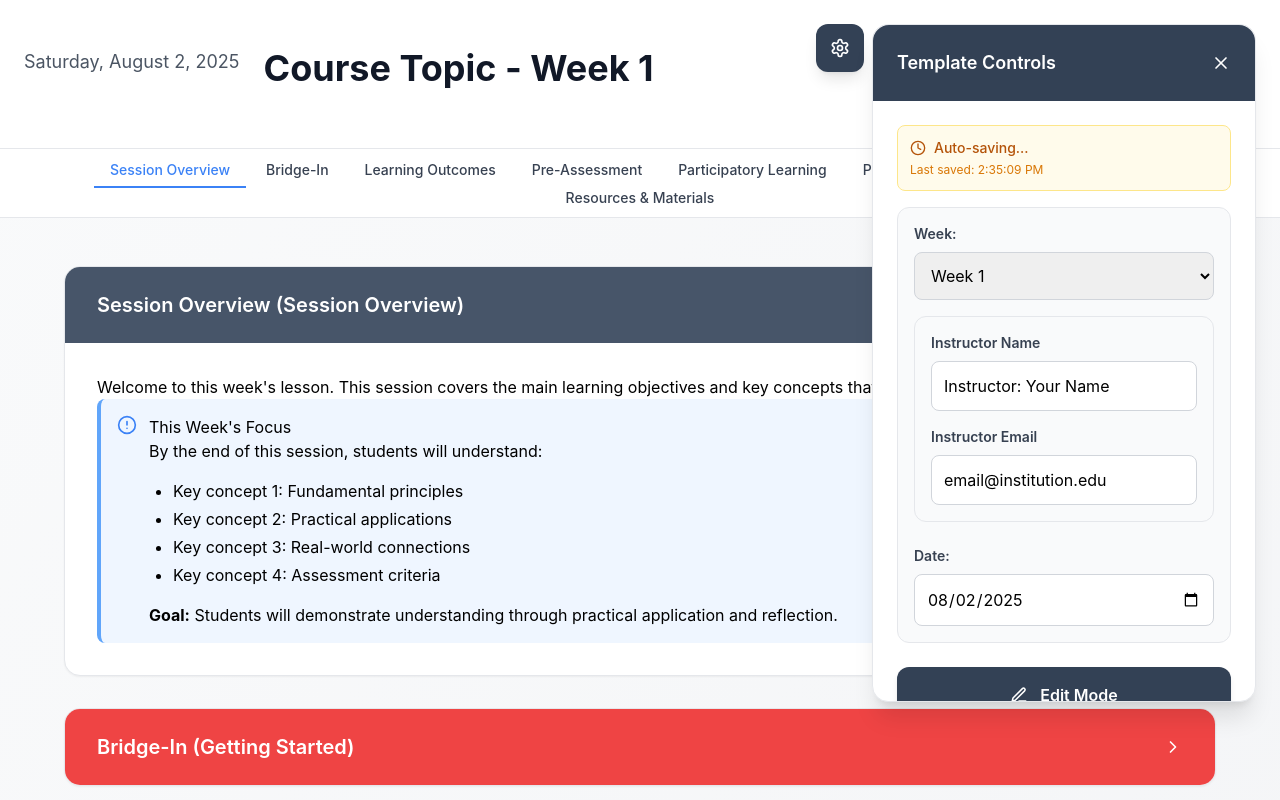
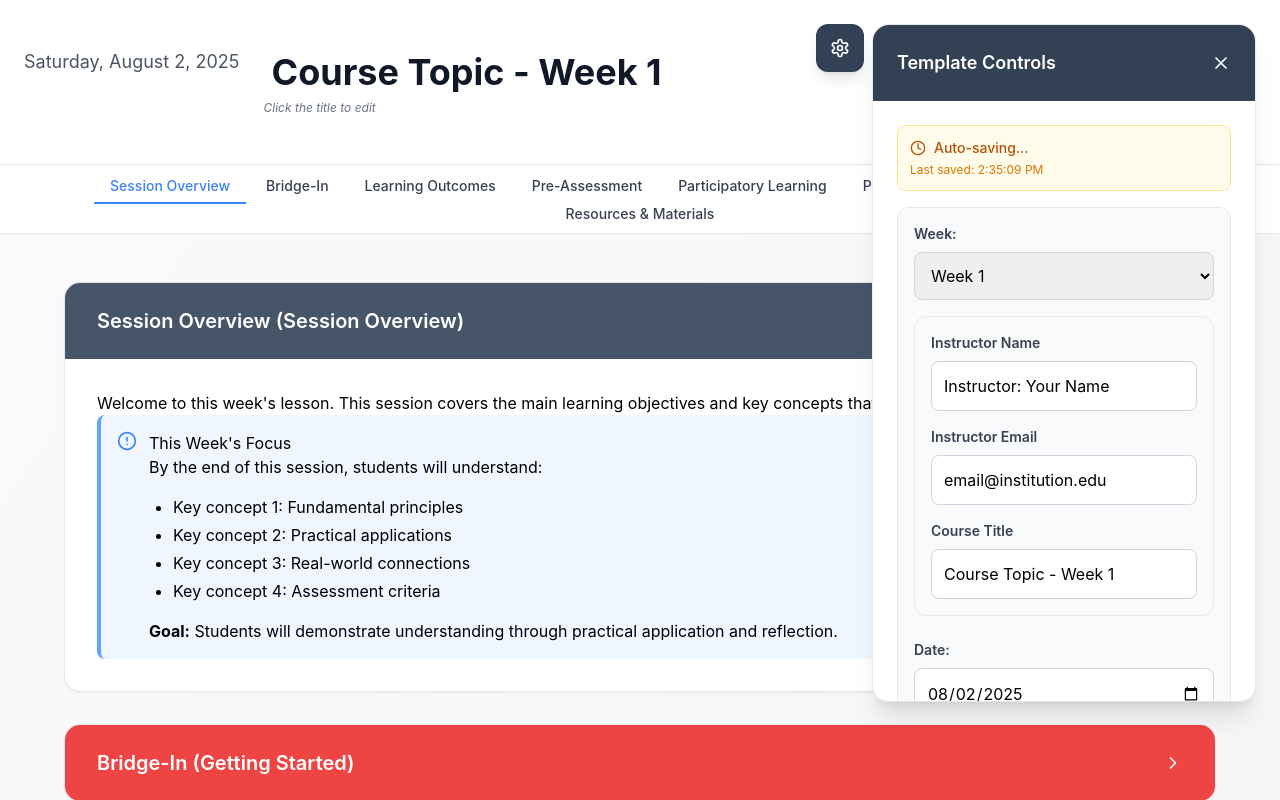
Before and after one commit to dshepstone/Boppps-lesson-planner, a React (Create React App) app: page / in a window 1280 px wide. Both pictures are taken after a click on the button 1232 px from the left and 48 px from the top of the page. Shown: the top 800 px of the page. Built offline with nearby package versions, Linux system fonts and the light colour scheme.

Commit message:
added the "Title Name" editor to the template controls

```diff
--- a/src/App.js
+++ b/src/App.js
@@ -1207,6 +1207,7 @@ const ControlPanel = ({
   instructorName,
   instructorEmail,
   onHeaderDataChange,
+  headerData,
 }) => (
   <div className={`fixed top-6 right-6 z-50 transition-all duration-300 no-print ${isOpen ? 'translate-x-0 opacity-100' : 'translate-x-full opacity-0'}`}>
     <div className="bg-white rounded-2xl shadow-xl border border-gray-200 min-w-80 max-w-96">
@@ -1257,6 +1258,15 @@ const ControlPanel = ({
               type="email"
               value={instructorEmail}
               onChange={e => onHeaderDataChange('instructorEmail', e.target.value)}
+              className="w-full p-3 border border-gray-300 rounded-lg focus:ring-2 focus:ring-slate-500 focus:border-transparent mb-4"
+            />
+
+            <label className="block text-sm font-semibold text-gray-700 mb-2">Course Title</label>
+            <input
+              type="text"
+              value={headerData.courseTopic}
+              onChange={e => onHeaderDataChange('courseTopic', e.target.value)}
+              placeholder="Enter course title"
               className="w-full p-3 border border-gray-300 rounded-lg focus:ring-2 focus:ring-slate-500 focus:border-transparent"
             />
           </div>
@@ -2182,6 +2192,27 @@ const LectureTemplateSystem = () => {
 
   // NEW: Use the logo context
   const { getLogoHtml, hasLogo } = useLogo();
+
+  const [isEditingTitle, setIsEditingTitle] = useState(false);
+  const [tempTitle, setTempTitle] = useState('');
+
+  const handleTitleSave = () => {
+    const newTitle = tempTitle.trim();
+    if (newTitle) {
+      handleHeaderDataChange('courseTopic', newTitle);
+    }
+    setIsEditingTitle(false);
+  };
+
+  const handleTitleKeyDown = (e) => {
+    if (e.key === 'Enter') {
+      e.preventDefault();
+      handleTitleSave();
+    } else if (e.key === 'Escape') {
+      setTempTitle(headerData.courseTopic.replace(/Week \\d+/, `Week ${week}`));
+      setIsEditingTitle(false);
+    }
+  };
 
   // Header data
   const [headerData, setHeaderData] = useState({
@@ -2378,6 +2409,13 @@ const LectureTemplateSystem = () => {
     }
   }, [loadAutoSavedData]);
 
+  // Update tempTitle when editing starts
+  useEffect(() => {
+    if (isEditingTitle) {
+      setTempTitle(headerData.courseTopic.replace(/Week \\d+/, `Week ${week}`));
+    }
+  }, [isEditingTitle, headerData.courseTopic, week]);
+
   useEffect(() => {
     const observer = new IntersectionObserver(
       (entries) => {
@@ -3159,6 +3197,7 @@ const LectureTemplateSystem = () => {
         instructorName={headerData.instructorName}
         instructorEmail={headerData.instructorEmail}
         onHeaderDataChange={handleHeaderDataChange}
+        headerData={headerData}
       />
 
       <header className="bg-white border-b border-gray-200 shadow-sm print-break-inside-avoid">
@@ -3176,16 +3215,29 @@ const LectureTemplateSystem = () => {
               )}
             </div>
 
-            {/* ← MIDDLE COLUMN: Title */}
-            <div className="flex-1 text-center md:text-left">
-              <h1
-                className="text-4xl font-bold text-gray-900"
-                contentEditable
-                suppressContentEditableWarning
-                onBlur={e => handleHeaderDataChange('courseTopic', e.currentTarget.textContent)}
-              >
-                {headerData.courseTopic}
-              </h1>
+            {/* ← MIDDLE COLUMN: Editable Title */}
+            <div className={`text-center md:text-left transition-all duration-200 ${isEditingTitle ? 'flex-[2]' : 'flex-1'}`}>
+              {!isEditingTitle ? (
+                <h1
+                  className="text-4xl font-bold text-gray-900 cursor-pointer hover:bg-gray-50 rounded px-2 py-1 transition-colors duration-200"
+                  onClick={() => setIsEditingTitle(true)}
+                >
+                  {headerData.courseTopic.replace(/Week \\d+/, `Week ${week}`)}
+                </h1>
+              ) : (
+                <input
+                  type="text"
+                  className="text-4xl font-bold text-gray-900 bg-transparent border-2 border-blue-500 rounded px-2 py-1 w-full min-w-full focus:outline-none"
+                  value={tempTitle}
+                  onChange={(e) => setTempTitle(e.target.value)}
+                  onBlur={handleTitleSave}
+                  onKeyDown={handleTitleKeyDown}
+                  autoFocus
+                  onFocus={(e) => e.target.select()}
+                  style={{ minWidth: '100%' }}
+                />
+              )}
+              <p className="text-xs text-gray-500 italic mt-1">Click the title to edit</p>
             </div>
 
             {/* ← RIGHT COLUMN: Instructor Info */}
```
